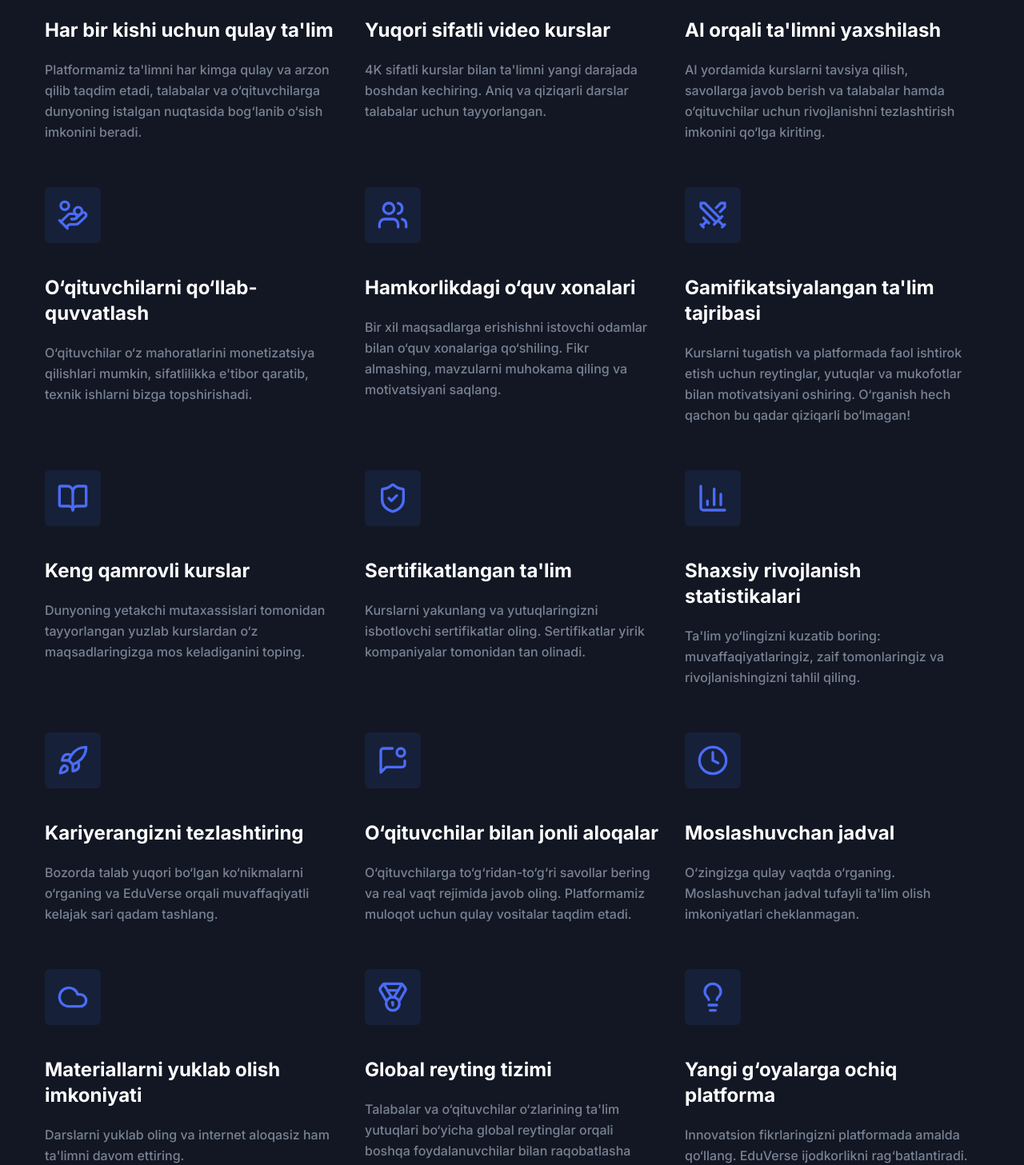
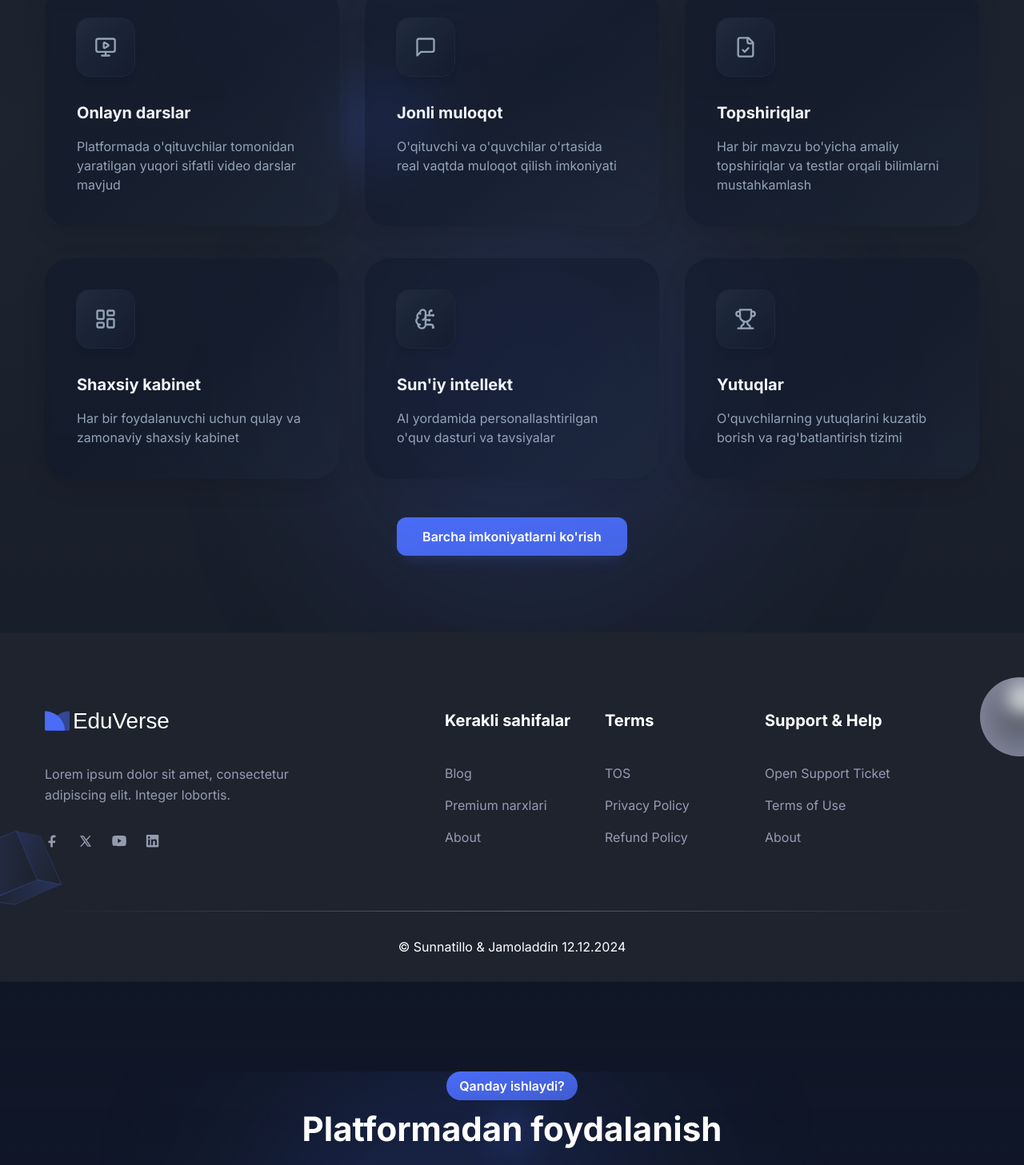
Before and after one commit to SunnatilloDev/learnify-frontend, a Next.js app: page / in a window 1280 px wide. Shown: the part 1260-2717 px from the top of the page at 80% size. Built offline with nearby package versions, Linux system fonts and the light colour scheme.

Commit message:
life changing updates for features

```diff
--- /dev/null
+++ b/src/app/features/page.tsx
@@ -0,0 +1,23 @@
+import Features from "@/components/Features";
+
+const FeaturesPage = () => {
+  return (
+    <>
+      <section className="pb-8 pt-24 md:pb-16 md:pt-28 lg:pb-24 lg:pt-32">
+        <div className="container">
+          <div className="mx-auto mb-12 max-w-[800px] text-center lg:mb-20">
+            <h2 className="mb-4 text-3xl font-bold !leading-tight text-black dark:text-white sm:text-4xl md:text-[45px]">
+              Zamonaviy Ta'lim Imkoniyatlari
+            </h2>
+            <p className="text-base !leading-relaxed text-body-color md:text-lg">
+              EduVerse platformasi sizga eng ilg'or ta'lim texnologiyalari va innovatsion yechimlarni taqdim etadi. Har bir o'qituvchi va o'quvchi uchun maxsus ishlab chiqilgan imkoniyatlar orqali ta'lim jarayonini yangi bosqichga oling.
+            </p>
+          </div>
+        </div>
+      </section>
+      <Features showAll />
+    </>
+  );
+};
+
+export default FeaturesPage;
--- a/src/components/Features/SingleFeature.tsx
+++ b/src/components/Features/SingleFeature.tsx
@@ -1,22 +1,30 @@
 import { Feature } from "@/types/feature";
 
-const SingleFeature = ({ feature }: { feature: Feature }) => {
-  const { icon, title, paragraph } = feature;
+const SingleFeature = ({ feature }: any) => {
+  const { icon, title, description } = feature;
   return (
-    <div className="w-full">
-      <div className="wow fadeInUp" data-wow-delay=".15s">
-        <div className={"flex w-full sm:justify-start"}>
-          <div className="center mb-10 flex h-[70px] w-[70px] items-center justify-center rounded-md bg-primary bg-opacity-10 text-primary">
+    <div className="group relative overflow-hidden rounded-[2rem] bg-gradient-to-br from-white via-white to-white/90 p-10 shadow-[0_8px_30px_rgb(0,0,0,0.04)] backdrop-blur-sm transition-all duration-500 hover:-translate-y-2 hover:shadow-[0_20px_40px_rgb(0,0,0,0.07)] dark:from-slate-900/50 dark:via-slate-900/50 dark:to-slate-800/50 dark:shadow-[0_8px_30px_rgb(0,0,0,0.12)] dark:hover:shadow-[0_20px_40px_rgb(0,0,0,0.2)]">
+      <div className="relative z-10">
+        {/* Icon */}
+        <div className="relative mb-8 inline-flex h-[4.5rem] w-[4.5rem] items-center justify-center overflow-hidden rounded-2xl bg-gradient-to-br from-slate-50 to-slate-100 shadow-lg shadow-black/[0.03] ring-1 ring-slate-100 transition-all duration-300 group-hover:scale-110 group-hover:from-primary/10 group-hover:to-primary/5 group-hover:ring-primary/20 dark:from-slate-800 dark:to-slate-900/90 dark:ring-slate-800 dark:group-hover:from-primary dark:group-hover:to-primary/90 dark:group-hover:ring-primary/50">
+          <div className="relative z-10 text-slate-600 transition-colors duration-300 group-hover:text-primary dark:text-slate-400 dark:group-hover:text-white">
             {icon}
           </div>
+          <div className="absolute inset-0 bg-gradient-to-br from-transparent to-black/[0.01] dark:from-white/[0.01] dark:to-white/[0.02]" />
         </div>
-        <h3 className="mb-5 text-start text-xl font-bold text-black dark:text-white sm:text-2xl lg:text-xl xl:text-2xl">
+
+        {/* Content */}
+        <h3 className="mb-4 text-xl font-bold text-slate-800 transition-colors duration-300 group-hover:text-primary dark:text-slate-100 dark:group-hover:text-primary">
           {title}
         </h3>
-        <p className="pr-[10px] text-start text-base font-medium leading-relaxed text-body-color">
-          {paragraph}
+        <p className="text-slate-600 dark:text-slate-400">
+          {description}
         </p>
       </div>
+
+      {/* Decorative Elements */}
+      <div className="pointer-events-none absolute -right-10 top-1/2 h-32 w-32 -translate-y-1/2 rounded-full bg-gradient-to-br from-primary/30 to-primary/0 opacity-0 blur-3xl transition-opacity duration-500 group-hover:opacity-100 dark:from-primary/40 dark:to-primary/0" />
+      <div className="pointer-events-none absolute -bottom-20 -left-20 h-[300px] w-[300px] rounded-full bg-gradient-to-br from-primary/20 to-primary/0 opacity-0 blur-[100px] transition-opacity duration-500 group-hover:opacity-100 dark:from-primary/40 dark:to-primary/0" />
     </div>
   );
 };
--- a/src/components/Features/featuresData.tsx
+++ b/src/components/Features/featuresData.tsx
@@ -1,128 +1,131 @@
-import { Feature } from "@/types/feature";
 import {
+  BookOpen,
   BrainCircuit,
-  Earth,
-  HandCoinsIcon,
-  Swords,
-  TvMinimalPlayIcon,
+  FileCheck,
+  GraduationCap,
+  LayoutDashboard,
+  MessageSquare,
+  MonitorPlay,
+  PenTool,
+  PersonStanding,
+  Settings,
+  Trophy,
   Users,
-  BookOpenIcon,
-  ShieldCheckIcon,
-  BarChart3Icon,
-  RocketIcon,
-  MessageSquareDot,
-  ClockIcon,
-  CloudIcon,
-  MedalIcon,
-  LightbulbIcon,
+  Video,
+  Wand2,
 } from "lucide-react";
 
-const featuresData: Feature[] = [
+export const features = [
   {
     id: 1,
-    icon: <Earth size={"40px"} />,
-    title: "Har bir kishi uchun qulay ta'lim",
-    paragraph:
-      "Platformamiz ta'limni har kimga qulay va arzon qilib taqdim etadi, talabalar va o‘qituvchilarga dunyoning istalgan nuqtasida bog‘lanib o‘sish imkonini beradi.",
+    icon: <MonitorPlay className="h-7 w-7" />,
+    title: "Onlayn darslar",
+    description:
+      "Platformada o'qituvchilar tomonidan yaratilgan yuqori sifatli video darslar mavjud",
+    category: "learning",
   },
   {
     id: 2,
-    icon: <TvMinimalPlayIcon size={"40px"} />,
-    title: "Yuqori sifatli video kurslar",
-    paragraph:
-      "4K sifatli kurslar bilan ta'limni yangi darajada boshdan kechiring. Aniq va qiziqarli darslar talabalar uchun tayyorlangan.",
+    icon: <MessageSquare className="h-7 w-7" />,
+    title: "Jonli muloqot",
+    description:
+      "O'qituvchi va o'quvchilar o'rtasida real vaqtda muloqot qilish imkoniyati",
+    category: "communication",
   },
   {
     id: 3,
-    icon: <BrainCircuit size={"40px"} />,
-    title: "AI orqali ta'limni yaxshilash",
-    paragraph:
-      "AI yordamida kurslarni tavsiya qilish, savollarga javob berish va talabalar hamda o‘qituvchilar uchun rivojlanishni tezlashtirish imkonini qo‘lga kiriting.",
+    icon: <FileCheck className="h-7 w-7" />,
+    title: "Topshiriqlar",
+    description:
+      "Har bir mavzu bo'yicha amaliy topshiriqlar va testlar orqali bilimlarni mustahkamlash",
+    category: "assessment",
   },
   {
     id: 4,
-    icon: <HandCoinsIcon size={"40px"} />,
-    title: "O‘qituvchilarni qo‘llab-quvvatlash",
-    paragraph:
-      "O‘qituvchilar o‘z mahoratlarini monetizatsiya qilishlari mumkin, sifatlilikka e'tibor qaratib, texnik ishlarni bizga topshirishadi.",
+    icon: <LayoutDashboard className="h-7 w-7" />,
+    title: "Shaxsiy kabinet",
+    description:
+      "Har bir foydalanuvchi uchun qulay va zamonaviy shaxsiy kabinet",
+    category: "dashboard",
   },
   {
     id: 5,
-    icon: <Users size={"40px"} />,
-    title: "Hamkorlikdagi o‘quv xonalari",
-    paragraph:
-      "Bir xil maqsadlarga erishishni istovchi odamlar bilan o‘quv xonalariga qo‘shiling. Fikr almashing, mavzularni muhokama qiling va motivatsiyani saqlang.",
+    icon: <BrainCircuit className="h-7 w-7" />,
+    title: "Sun'iy intellekt",
+    description:
+      "AI yordamida personallashtirilgan o'quv dasturi va tavsiyalar",
+    category: "ai",
   },
   {
     id: 6,
-    icon: <Swords size={"40px"} />,
-    title: "Gamifikatsiyalangan ta'lim tajribasi",
-    paragraph:
-      "Kurslarni tugatish va platformada faol ishtirok etish uchun reytinglar, yutuqlar va mukofotlar bilan motivatsiyani oshiring. O‘rganish hech qachon bu qadar qiziqarli bo‘lmagan!",
+    icon: <Trophy className="h-7 w-7" />,
+    title: "Yutuqlar",
+    description:
+      "O'quvchilarning yutuqlarini kuzatib borish va rag'batlantirish tizimi",
+    category: "gamification",
   },
   {
     id: 7,
-    icon: <BookOpenIcon size={"40px"} />,
-    title: "Keng qamrovli kurslar",
-    paragraph:
-      "Dunyoning yetakchi mutaxassislari tomonidan tayyorlangan yuzlab kurslardan o‘z maqsadlaringizga mos keladiganini toping.",
+    icon: <Video className="h-7 w-7" />,
+    title: "Video konferensiya",
+    description:
+      "Guruh bo'lib yoki individual tarzda video darslar o'tkazish imkoniyati",
+    category: "communication",
   },
   {
     id: 8,
-    icon: <ShieldCheckIcon size={"40px"} />,
-    title: "Sertifikatlangan ta'lim",
-    paragraph:
-      "Kurslarni yakunlang va yutuqlaringizni isbotlovchi sertifikatlar oling. Sertifikatlar yirik kompaniyalar tomonidan tan olinadi.",
+    icon: <PenTool className="h-7 w-7" />,
+    title: "Interaktiv doskalar",
+    description:
+      "Virtual doska orqali materiallarni tushuntirish va hamkorlikda ishlash",
+    category: "tools",
   },
   {
     id: 9,
-    icon: <BarChart3Icon size={"40px"} />,
-    title: "Shaxsiy rivojlanish statistikalari",
-    paragraph:
-      "Ta'lim yo‘lingizni kuzatib boring: muvaffaqiyatlaringiz, zaif tomonlaringiz va rivojlanishingizni tahlil qiling.",
+    icon: <BookOpen className="h-7 w-7" />,
+    title: "Elektron kutubxona",
+    description:
+      "Keng qamrovli o'quv materiallari va kitoblar to'plami",
+    category: "resources",
   },
   {
     id: 10,
-    icon: <RocketIcon size={"40px"} />,
-    title: "Kariyerangizni tezlashtiring",
-    paragraph:
-      "Bozorda talab yuqori bo‘lgan ko‘nikmalarni o‘rganing va EduVerse orqali muvaffaqiyatli kelajak sari qadam tashlang.",
+    icon: <Users className="h-7 w-7" />,
+    title: "Guruhlar",
+    description:
+      "O'quvchilarni guruhlarga bo'lib o'qitish va hamkorlikda ishlash",
+    category: "collaboration",
   },
   {
     id: 11,
-    icon: <MessageSquareDot size={"40px"} />,
-    title: "O‘qituvchilar bilan jonli aloqalar",
-    paragraph:
-      "O‘qituvchilarga to‘g‘ridan-to‘g‘ri savollar bering va real vaqt rejimida javob oling. Platformamiz muloqot uchun qulay vositalar taqdim etadi.",
+    icon: <GraduationCap className="h-7 w-7" />,
+    title: "Sertifikatlar",
+    description:
+      "Kurslarni muvaffaqiyatli yakunlagan o'quvchilarga sertifikatlar berish",
+    category: "certification",
   },
   {
     id: 12,
-    icon: <ClockIcon size={"40px"} />,
-    title: "Moslashuvchan jadval",
-    paragraph:
-      "O‘zingizga qulay vaqtda o‘rganing. Moslashuvchan jadval tufayli ta'lim olish imkoniyatlari cheklanmagan.",
+    icon: <Settings className="h-7 w-7" />,
+    title: "Moslashuvchanlik",
+    description:
+      "Har bir o'quvchining o'zlashtirish sur'atiga moslashgan o'quv dasturi",
+    category: "personalization",
   },
   {
     id: 13,
-    icon: <CloudIcon size={"40px"} />,
-    title: "Materiallarni yuklab olish imkoniyati",
-    paragraph:
-      "Darslarni yuklab oling va internet aloqasiz ham ta'limni davom ettiring.",
+    icon: <Wand2 className="h-7 w-7" />,
+    title: "AI Yordamchi",
+    description:
+      "24/7 AI asosida ishlaydigon yordamchi o'qituvchi",
+    category: "ai",
   },
   {
     id: 14,
-    icon: <MedalIcon size={"40px"} />,
-    title: "Global reyting tizimi",
-    paragraph:
-      "Talabalar va o‘qituvchilar o‘zlarining ta'lim yutuqlari bo‘yicha global reytinglar orqali boshqa foydalanuvchilar bilan raqobatlasha oladilar.",
-  },
-  {
-    id: 15,
-    icon: <LightbulbIcon size={"40px"} />,
-    title: "Yangi g‘oyalarga ochiq platforma",
-    paragraph:
-      "Innovatsion fikrlaringizni platformada amalda qo‘llang. EduVerse ijodkorlikni rag‘batlantiradi.",
+    icon: <PersonStanding className="h-7 w-7" />,
+    title: "Individual yondashuv",
+    description:
+      "Har bir o'quvchiga individual yondashuv va qo'llab-quvvatlash",
+    category: "personalization",
   },
 ];
-
-export default featuresData;
--- a/src/components/Features/index.tsx
+++ b/src/components/Features/index.tsx
@@ -1,26 +1,62 @@
-import SectionTitle from "../Common/SectionTitle";
+import Link from "next/link";
+import { features } from "./featuresData";
 import SingleFeature from "./SingleFeature";
-import featuresData from "./featuresData";
+import WithLayout from "../with-layout/layout";
 
-const Features = () => {
+const Features = ({ showAll = false }: { showAll?: boolean }) => {
+  const displayedFeatures = showAll ? features : features.slice(0, 6);
+
   return (
-    <>
-      <section id="features" className="py-16 md:py-20 lg:py-28">
-        <div className="container">
-          <SectionTitle
-            title="Asosiy Xususiyatlar"
-            paragraph="Bizning platformamiz o‘qituvchilar va talabalar uchun bilim olishni va o‘rganishni qulay va qiziqarli qilish uchun maxsus yaratilgan. Quyida asosiy xususiyatlarimiz bilan tanishing."
-            center
-          />
+    <WithLayout>
+    <section className="relative z-10 overflow-hidden bg-gradient-to-b from-slate-50 via-slate-100/80 to-slate-50 py-16 dark:from-dark/50 dark:via-dark dark:to-dark/50 lg:py-24">
+      <div className="container">
+        {!showAll && (
+          <div className="mx-auto mb-12 max-w-[620px] text-center lg:mb-20">
+            <span className="relative mb-4 inline-flex items-center justify-center">
+              <span className="absolute -z-10 h-8 w-8 animate-ping rounded-full bg-primary/20" />
+              <span className="inline-flex rounded-full bg-gradient-to-br from-primary/20 to-primary/10 px-4 py-1.5 text-base font-semibold text-primary ring-1 ring-primary/20 dark:from-primary dark:to-primary/80 dark:text-white dark:ring-0">
+                Imkoniyatlar
+              </span>
+            </span>
+            <h2 className="relative mb-6 text-3xl font-bold !leading-tight text-slate-800 dark:text-white sm:text-4xl md:text-[45px]">
+              Platformaning asosiy imkoniyatlari
+              <div className="absolute left-1/2 top-1/2 -z-10 h-12 w-12 -translate-x-1/2 -translate-y-1/2 rounded-full bg-primary/10 blur-xl dark:bg-primary/30" />
+            </h2>
+            <p className="text-lg !leading-relaxed text-slate-600 dark:text-slate-400 sm:text-xl md:text-2xl">
+              O'qituvchi va o'quvchilar uchun eng zamonaviy imkoniyatlar
+            </p>
+          </div>
+        )}
 
-          <div className="grid grid-cols-1 gap-x-8 gap-y-14 md:grid-cols-2 lg:grid-cols-3">
-            {featuresData.map((feature) => (
-              <SingleFeature key={feature.id} feature={feature} />
-            ))}
+        <div className="grid grid-cols-1 gap-x-8 gap-y-10 md:grid-cols-2 lg:grid-cols-3">
+          {displayedFeatures.map((feature) => (
+            <SingleFeature key={feature.id} feature={feature} />
+          ))}
+        </div>
+
+        {!showAll && (
+          <div className="mt-12 flex justify-center">
+            <Link
+              href="/features"
+              className="group relative inline-flex items-center justify-center overflow-hidden rounded-xl bg-gradient-to-br from-primary to-primary/90 px-8 py-3 text-base font-semibold text-white transition-all duration-200 hover:-translate-y-1 hover:shadow-[0_10px_20px_-10px_rgba(74,108,247,0.5)] dark:shadow-[0_10px_20px_-10px_rgba(74,108,247,0.3)]"
+            >
+              <span className="relative">
+                Barcha imkoniyatlarni ko'rish
+                <span className="absolute bottom-0 left-0 h-0.5 w-full origin-left scale-x-0 transform bg-white transition-transform duration-300 group-hover:scale-x-100" />
+              </span>
+            </Link>
           </div>
-        </div>
-      </section>
-    </>
+        )}
+      </div>
+
+      {/* Background Effects */}
+      <div className="pointer-events-none absolute inset-0 -z-10 overflow-hidden">
+        <div className="absolute left-1/4 top-0 h-[500px] w-[500px] rounded-full bg-gradient-to-br from-primary/20 via-primary/5 to-primary/0 blur-[120px] dark:from-primary/30" />
+        <div className="absolute bottom-0 right-1/4 h-[500px] w-[500px] rounded-full bg-gradient-to-br from-primary/20 via-primary/5 to-primary/0 blur-[120px] dark:from-primary/30" />
+        <div className="absolute left-1/3 top-1/2 h-32 w-32 -translate-y-1/2 rounded-full bg-gradient-to-br from-primary/40 to-primary/0 blur-2xl dark:from-primary/50" />
+      </div>
+    </section>
+    </WithLayout>
   );
 };
 
```
Also changed, not shown: src/components/Header/menuData.tsx (+7 -1 lines).
